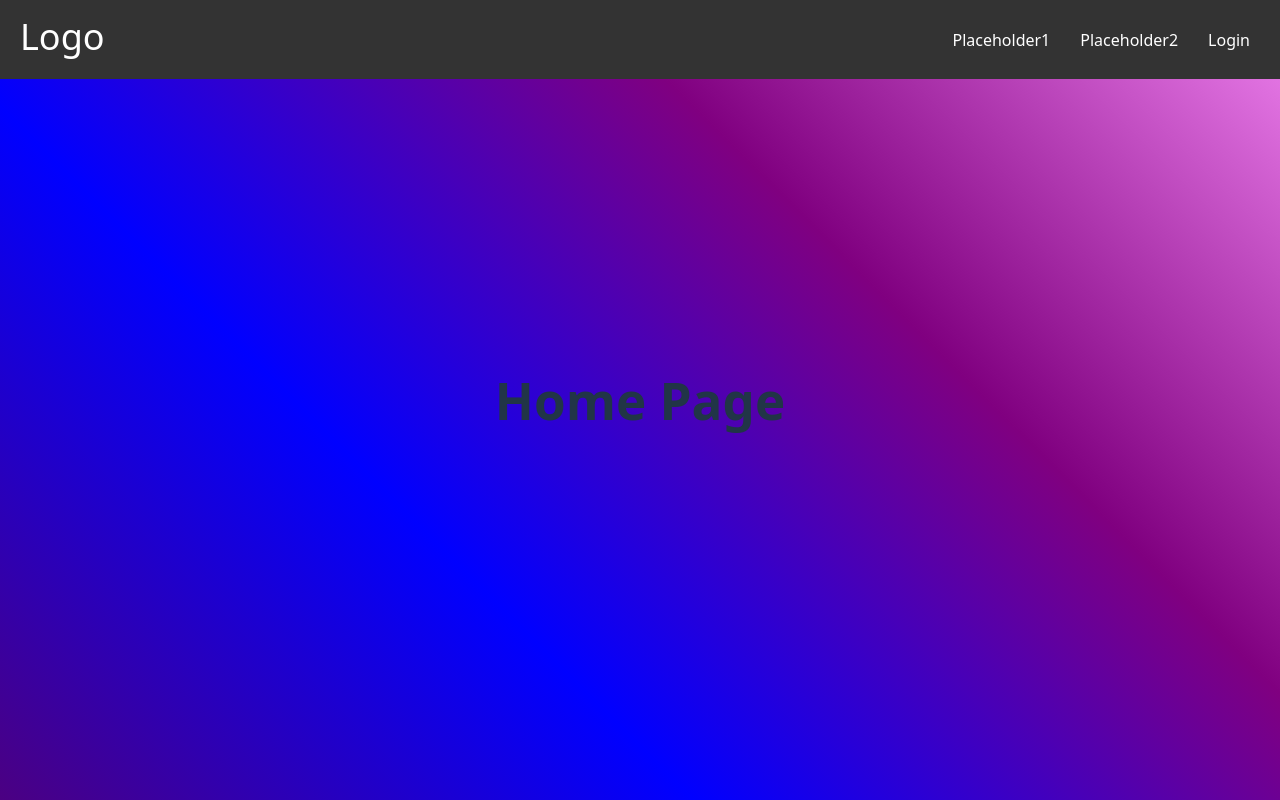
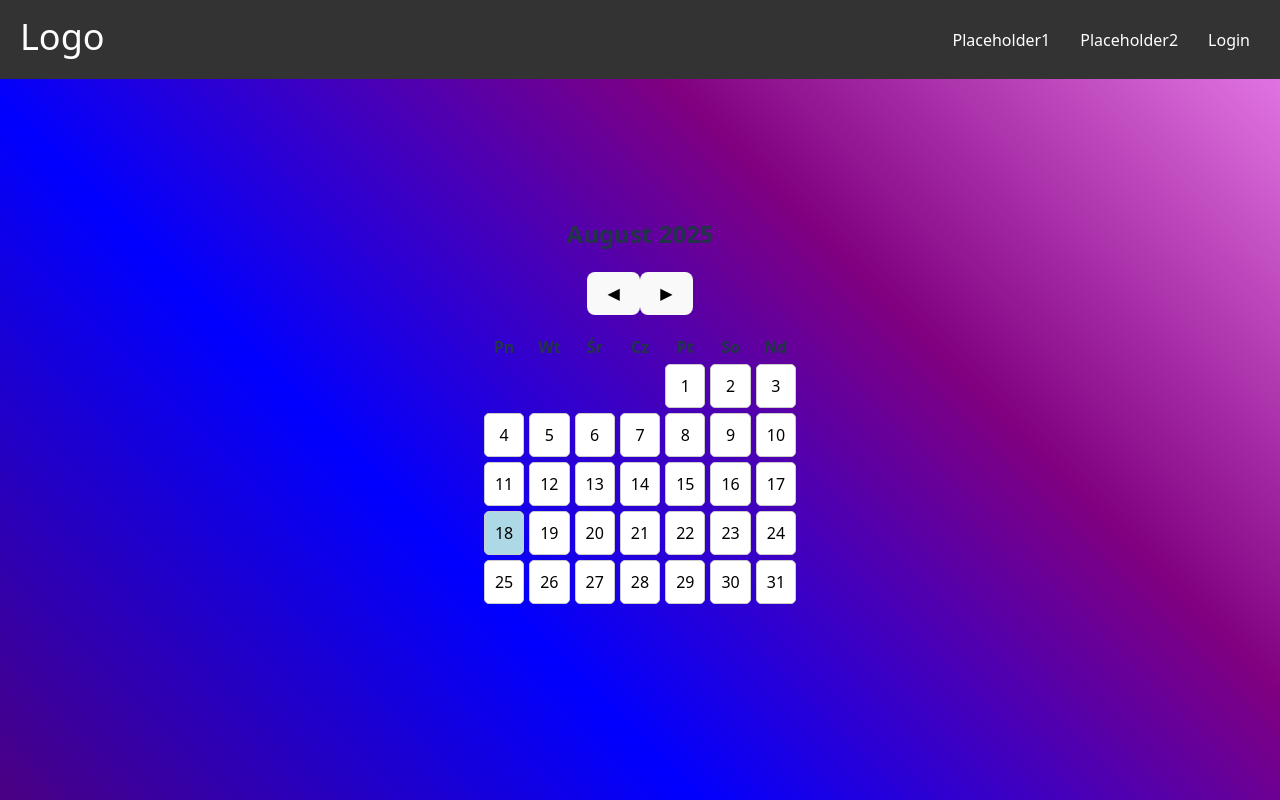
Before and after one commit to Gniewo1/Kcalculator, a React (Vite) app in the folder frontend/: page / in a window 1280 px wide. Built offline with nearby package versions, Linux system fonts and the light colour scheme.

Commit message:
Początek kalendarza zrobiony

```diff
--- /dev/null
+++ b/frontend/src/pages/Home/Calendar/Calendar.jsx
@@ -0,0 +1,89 @@
+import { useState } from "react";
+
+const Calendar = () => {
+  const today = new Date();
+  const [currentMonth, setCurrentMonth] = useState(today.getMonth());
+  const [currentYear, setCurrentYear] = useState(today.getFullYear());
+
+  // Pierwszy i ostatni dzień miesiąca
+  const firstDay = new Date(currentYear, currentMonth, 1);
+  const lastDay = new Date(currentYear, currentMonth + 1, 0);
+
+  const daysInMonth = lastDay.getDate(); // liczba dni w miesiącu
+  const startDay = firstDay.getDay(); // dzień tygodnia (0 = niedziela, 1 = poniedziałek, ...)
+
+  // Tworzymy tablicę dni
+  const days = [];
+  for (let i = 1; i <= daysInMonth; i++) {
+    days.push(i);
+  }
+
+  // Obsługa zmiany miesiąca
+  const prevMonth = () => {
+    setCurrentMonth(prev => (prev === 0 ? 11 : prev - 1));
+    if (currentMonth === 0) setCurrentYear(y => y - 1);
+  };
+
+  const nextMonth = () => {
+    setCurrentMonth(prev => (prev === 11 ? 0 : prev + 1));
+    if (currentMonth === 11) setCurrentYear(y => y + 1);
+  };
+
+  return (
+    <div style={{ textAlign: "center" }}>
+      <h2>
+        {today.toLocaleString("default", { month: "long" })} {currentYear}
+      </h2>
+      <div>
+        <button onClick={prevMonth}>◀</button>
+        <button onClick={nextMonth}>▶</button>
+      </div>
+
+      <div
+        style={{
+          display: "grid",
+          gridTemplateColumns: "repeat(7, 1fr)",
+          gap: "5px",
+          marginTop: "20px",
+        }}
+      >
+        {/* Dni tygodnia */}
+        {["Pn", "Wt", "Śr", "Cz", "Pt", "So", "Nd"].map((d, i) => (
+          <div key={i} style={{ fontWeight: "bold" }}>
+            {d}
+          </div>
+        ))}
+
+        {/* Puste miejsca przed pierwszym dniem */}
+        {Array((startDay + 6) % 7)
+          .fill(null)
+          .map((_, i) => (
+            <div key={"empty-" + i}></div>
+          ))}
+
+        {/* Dni miesiąca */}
+        {days.map((day) => (
+          <button
+            key={day}
+            style={{
+              padding: "10px",
+              background: day === today.getDate() &&
+                         currentMonth === today.getMonth() &&
+                         currentYear === today.getFullYear()
+                         ? "lightblue"
+                         : "white",
+              border: "1px solid #ccc",
+              borderRadius: "5px",
+              cursor: "pointer",
+            }}
+            onClick={() => alert(`Kliknięto dzień ${day}`)}
+          >
+            {day}
+          </button>
+        ))}
+      </div>
+    </div>
+  );
+};
+
+export default Calendar;
--- a/frontend/src/pages/Home/Home.jsx
+++ b/frontend/src/pages/Home/Home.jsx
@@ -1,4 +1,5 @@
 import Navbar from "../../components/Navbar/Navbar";
+import Calendar from "./Calendar/Calendar";
 
 export default function Home() {
 
@@ -6,7 +7,7 @@ export default function Home() {
   return (
     <>
     <Navbar/>
-    <h1>Home Page</h1>
+    <Calendar/>
     </>
   );
 }
```
Also changed, not shown: frontend/src/pages/Home/Calendar/Calendar.css (added), 1 other file (tests, documents, lock files or other folders).
